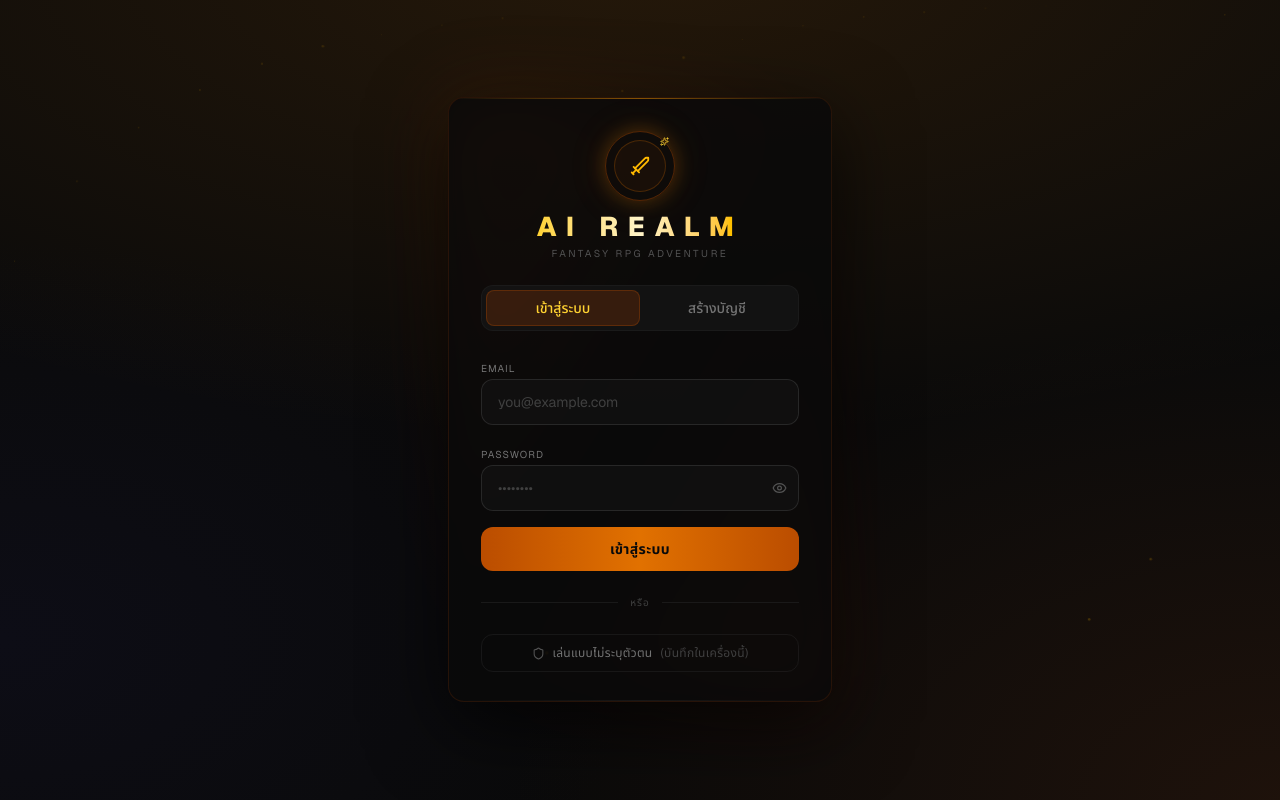
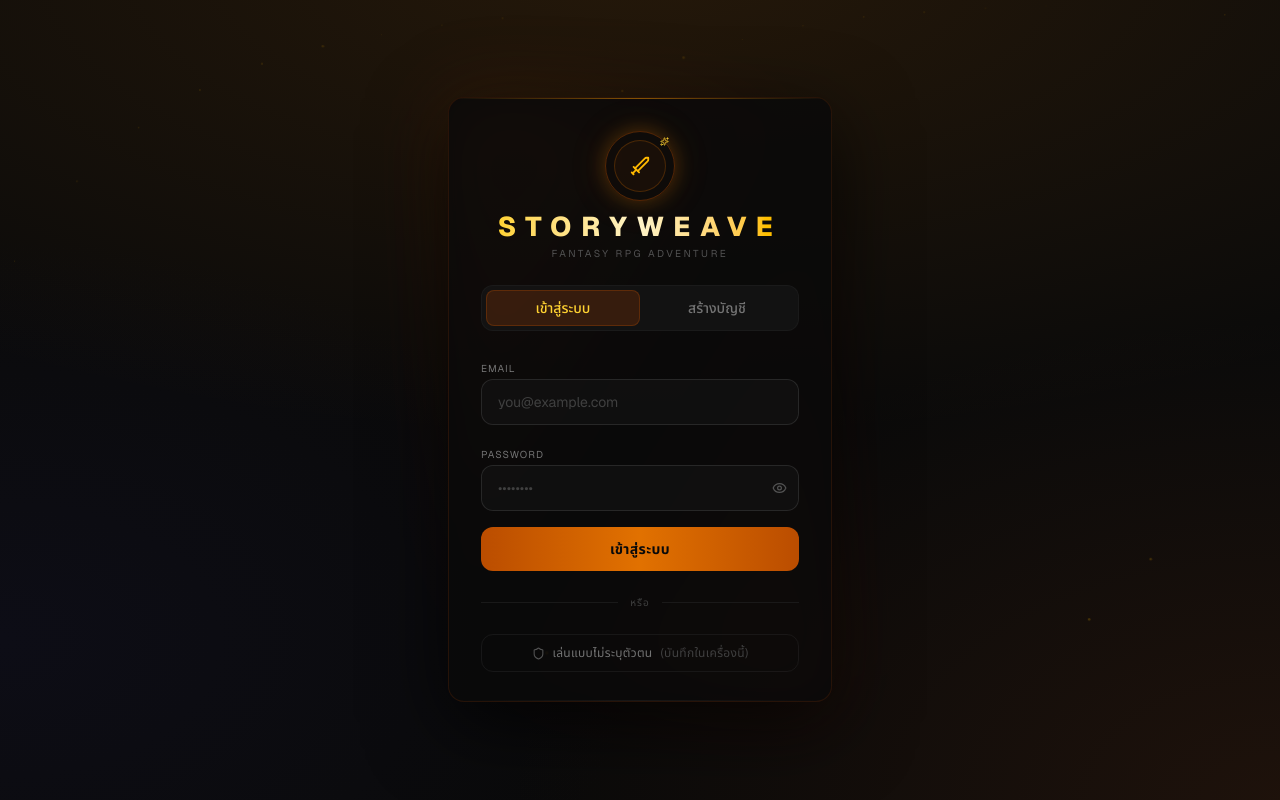
Before and after one commit to NamPu2244/ai-realm-rpg, a Next.js app: page / in a window 1280 px wide. Built offline with nearby package versions, Linux system fonts and the light colour scheme; no server answers.

Commit message:
feat: rename project references from AI Realm to Storyweave

```diff
--- a/package.json
+++ b/package.json
@@ -1,5 +1,5 @@
 {
-  "name": "ai-realm-rpg",
+  "name": "storyweave",
   "version": "0.1.0",
   "private": true,
   "scripts": {
--- a/src/app/admin/layout.tsx
+++ b/src/app/admin/layout.tsx
@@ -16,7 +16,7 @@ export default function AdminLayout({ children }: { children: React.ReactNode })
     <div className="min-h-screen bg-neutral-950 flex text-neutral-100">
       <aside className="w-52 shrink-0 bg-neutral-900 border-r border-neutral-800 flex flex-col">
         <div className="px-4 py-5 border-b border-neutral-800">
-          <p className="text-[10px] text-neutral-500 font-mono uppercase tracking-widest mb-0.5">AI Realm</p>
+          <p className="text-[10px] text-neutral-500 font-mono uppercase tracking-widest mb-0.5">Storyweave</p>
           <p className="text-neutral-200 font-semibold text-sm">Admin Panel</p>
         </div>
 
--- a/src/app/layout.tsx
+++ b/src/app/layout.tsx
@@ -21,8 +21,8 @@ const notoSansThai = Noto_Sans_Thai({
 });
 
 export const metadata: Metadata = {
-  title: "AI Realm",
-  description: "AI Realm - Text-based RPG ที่ขับเคลื่อนด้วย AI Game Master ผจญภัยในโลกที่คุณสร้างเอง",
+  title: "Storyweave",
+  description: "Storyweave - Text-based RPG ที่ขับเคลื่อนด้วย AI Game Master ผจญภัยในโลกที่คุณสร้างเอง",
 };
 
 export default function RootLayout({
--- a/src/app/page.tsx
+++ b/src/app/page.tsx
@@ -740,18 +740,18 @@ export default function GamePage() {
     const a = document.createElement("a");
     const timestamp = new Date().toISOString().replace(/[:.]/g, "-");
     a.href = url;
-    a.download = `ai-realm-save-${timestamp}.json`;
+    a.download = `storyweave-save-${timestamp}.json`;
     a.click();
     URL.revokeObjectURL(url);
   };
 
   const handleExportStory = () => {
     const state = useGameStore.getState();
-    const worldName = state.world_config?.worldName || state.world_config?.genre || "AI Realm";
+    const worldName = state.world_config?.worldName || state.world_config?.genre || "Storyweave";
     const lines: string[] = [
       `═══════════════════════════════════════`,
       `  ${worldName.toUpperCase()}`,
-      `  AI REALM — บันทึกการเดินทาง`,
+      `  STORYWEAVE — บันทึกการเดินทาง`,
       `═══════════════════════════════════════`,
       `ตัวละคร : ${state.world_config?.character || "-"}`,
       `แนวเกม  : ${state.world_config?.genre || "-"}`,
@@ -781,7 +781,7 @@ export default function GamePage() {
     const a = document.createElement("a");
     const timestamp = new Date().toISOString().replace(/[:.]/g, "-");
     a.href = url;
-    a.download = `ai-realm-story-${timestamp}.txt`;
+    a.download = `storyweave-story-${timestamp}.txt`;
     a.click();
     URL.revokeObjectURL(url);
   };
--- a/src/components/AuthScreen.tsx
+++ b/src/components/AuthScreen.tsx
@@ -136,7 +136,7 @@ export default function AuthScreen() {
 
               <div className="text-center">
                 <h1 className="text-[1.7rem] font-extrabold tracking-[0.35em] bg-gradient-to-r from-amber-300 via-amber-100 to-amber-400 bg-clip-text text-transparent leading-none">
-                  AI REALM
+                  STORYWEAVE
                 </h1>
                 <p className="text-[10px] text-neutral-600 mt-1.5 uppercase tracking-[0.25em]">
                   Fantasy RPG Adventure
--- a/src/components/MainMenuDashboard.tsx
+++ b/src/components/MainMenuDashboard.tsx
@@ -151,10 +151,10 @@ export default function MainMenuDashboard() {
             </div>
             <h1 className="leading-none font-black uppercase">
               <span className="block text-[54px] sm:text-[64px] md:text-[70px] lg:text-[82px] tracking-[0.18em] text-white">
-                AI
+                STORY
               </span>
               <span className="block text-[54px] sm:text-[64px] md:text-[70px] lg:text-[82px] tracking-[0.18em] text-amber-100/85 -mt-3 md:-mt-4">
-                REALM
+                WEAVE
               </span>
             </h1>
             <div className="flex items-center gap-3 mt-4">
@@ -422,7 +422,7 @@ export default function MainMenuDashboard() {
 
           {/* Bottom bar */}
           <div className="mt-8 pt-4 border-t border-neutral-900/60 flex items-center justify-between animate-[pageFadeIn_0.5s_ease-out_0.24s_both]">
-            <span className="text-neutral-800 text-[10px] tracking-[0.4em] uppercase">AI Realm</span>
+            <span className="text-neutral-800 text-[10px] tracking-[0.4em] uppercase">Storyweave</span>
             <span className="text-neutral-800 text-[10px]">Alpha</span>
           </div>
         </div>
@@ -443,13 +443,13 @@ export default function MainMenuDashboard() {
                 className="font-black tracking-[0.2em] uppercase leading-none"
                 style={{ fontSize: "clamp(88px, 13vw, 172px)", color: "transparent", WebkitTextStroke: "1px rgba(217,119,6,0.13)" }}
               >
-                AI
+                STORY
               </div>
               <div
                 className="font-black tracking-[0.2em] uppercase leading-none -mt-4"
                 style={{ fontSize: "clamp(88px, 13vw, 172px)", color: "transparent", WebkitTextStroke: "1px rgba(217,119,6,0.10)" }}
               >
-                REALM
+                WEAVE
               </div>
             </div>
             <div className="mt-10 flex items-center gap-5 opacity-20">
--- a/src/components/WorldCreationMenu.tsx
+++ b/src/components/WorldCreationMenu.tsx
@@ -306,7 +306,7 @@ export default function WorldCreationMenu({ onStart, onCancel, isPro = false }:
         {/* Header */}
         <div className="text-center space-y-2 pb-4">
           <h1 className="text-[1.85rem] font-extrabold tracking-[0.35em] bg-gradient-to-r from-amber-300 via-amber-100 to-amber-400 bg-clip-text text-transparent">
-            AI REALM
+            STORYWEAVE
           </h1>
           <p className="text-sm text-neutral-500">รังสรรค์โลกของคุณเอง แล้วเริ่มการผจญภัย</p>
           <div className="h-px w-24 mx-auto bg-gradient-to-r from-transparent via-amber-700/50 to-transparent mt-3" />
--- a/src/components/game/GameHeader.tsx
+++ b/src/components/game/GameHeader.tsx
@@ -71,7 +71,7 @@ export default function GameHeader({
       <div className="flex items-center justify-between gap-3">
         <div>
           <h1 className="flex items-center gap-2 text-xl font-bold tracking-widest bg-gradient-to-r from-amber-200 via-amber-400 to-orange-300 bg-clip-text text-transparent drop-shadow-[0_0_12px_rgba(217,119,6,0.25)]">
-            <Swords size={20} className="text-amber-400" /> AI REALM
+            <Swords size={20} className="text-amber-400" /> STORYWEAVE
           </h1>
           <p className="text-xs text-amber-100/40 uppercase tracking-wider mt-0.5">
             {worldConfig?.language} · {worldConfig?.tone}
--- a/src/lib/sounds.ts
+++ b/src/lib/sounds.ts
@@ -2,7 +2,7 @@
 // All functions are fire-and-forget; call from event handlers or effects.
 // Silently no-ops in environments where AudioContext is unavailable (SSR, old browsers).
 
-const MUTE_KEY = "ai-realm-muted";
+const MUTE_KEY = "storyweave-muted";
 
 let _muted = globalThis.localStorage?.getItem(MUTE_KEY) === "1";
 
--- a/src/store/useGameStore.ts
+++ b/src/store/useGameStore.ts
@@ -407,7 +407,7 @@ export const useGameStore = create<GameState>()(
       },
     }),
     {
-      name: 'ai-realm-save',
+      name: 'storyweave-save',
       version: 4,
       partialize: (state) => {
         // eslint-disable-next-line @typescript-eslint/no-unused-vars
```
Also changed, not shown: 1 other file (tests, documents, lock files or other folders).
